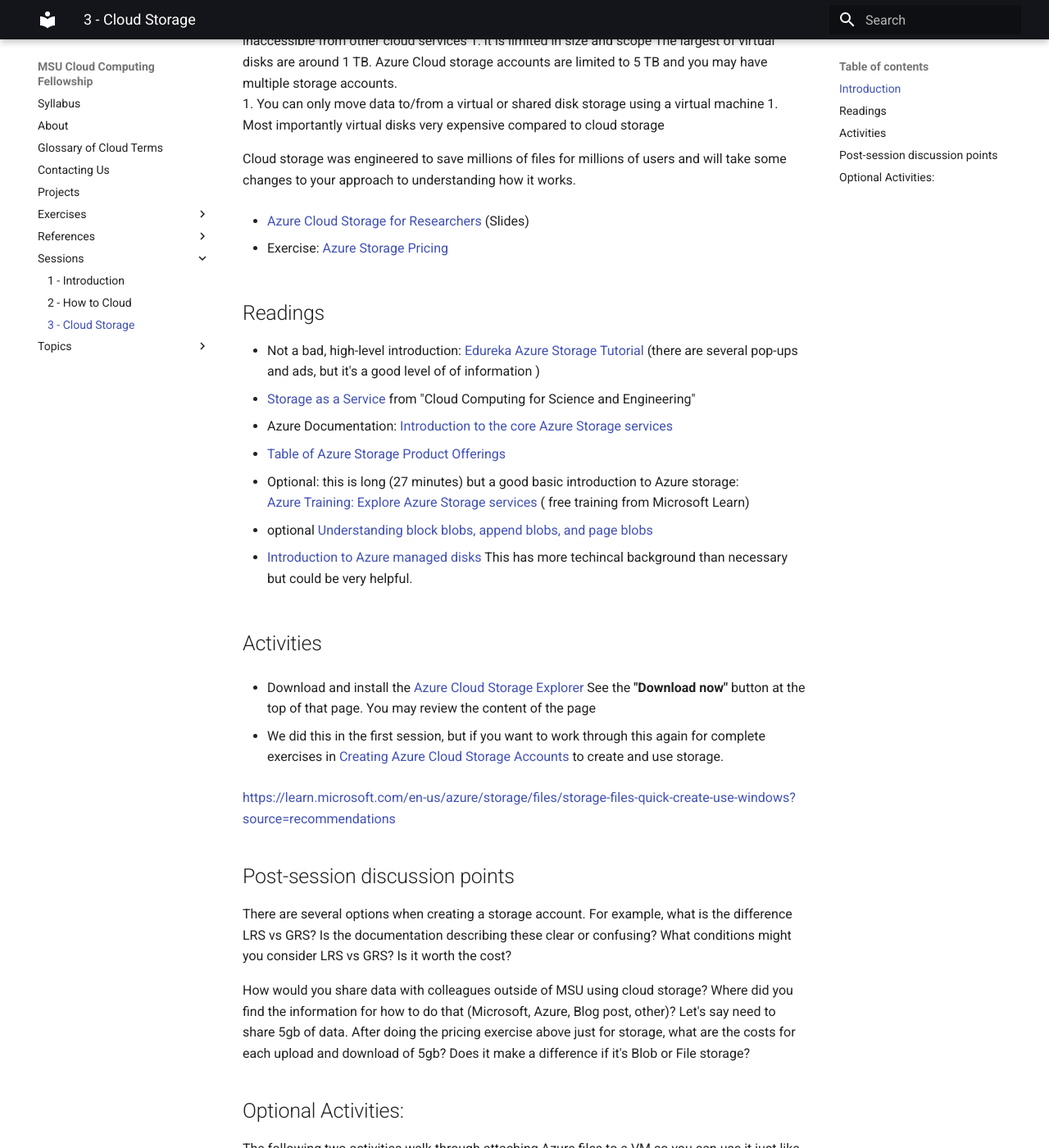
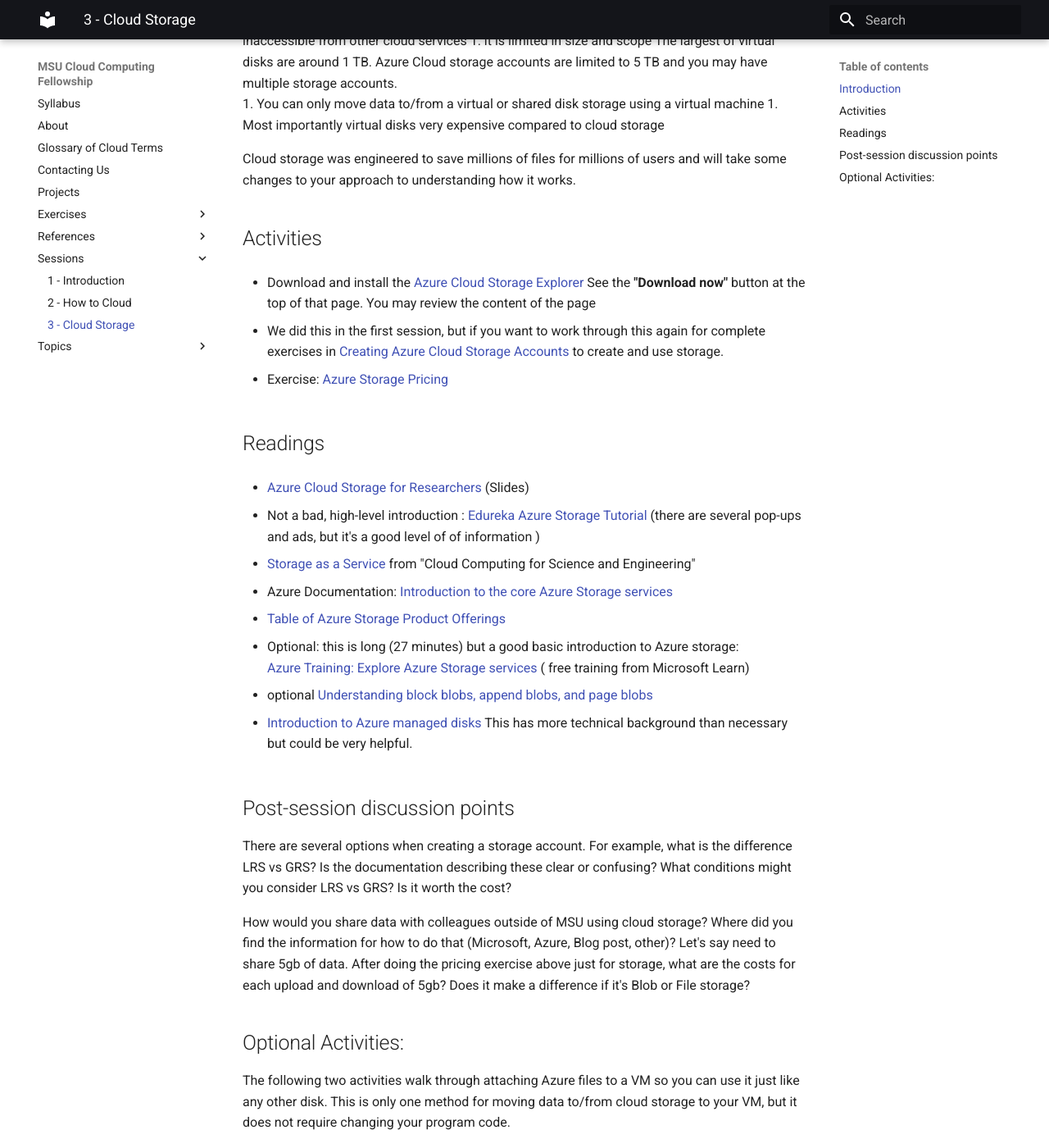
Before and after one commit to emtelgen/ccf23-testing, an MkDocs documentation site: the page built from docs/sessions/03_cloud_storage.md, in a window 1280 px wide and 1400 px high, scrolled down 676 px. Shown: the whole window at 82% size. Built offline with MkDocs 1.6.1 and Material for MkDocs 9.7.7, drawn with Linux system fonts in a browser that asks for light colours; some of the changed lines change nothing that is shown.

Commit message:
better org of storage session for #9

```diff
--- a/docs/sessions/03_cloud_storage.md
+++ b/docs/sessions/03_cloud_storage.md
@@ -17,14 +17,23 @@
 
 Cloud storage was engineered to save millions of files for millions of users and will take some changes to your approach to understanding how it works.
 
+## Activities
+
+- Download and install the [Azure Cloud Storage Explorer](https://azure.microsoft.com/en-us/features/storage-explorer/)  See the **"Download now"** button at the top of that page.  You may review the content of the page
+
+- We did this in the first session, but if you want to work through this again for complete exercises in [Creating Azure Cloud Storage Accounts](../exercises/exercise_create_storage_account.md) to create and use storage.
+
+
+- Exercise: [Azure Storage Pricing](../exercises/storage_pricing_exercise.md)
+
+<!-- https://learn.microsoft.com/en-us/azure/storage/files/storage-files-quick-create-use-windows?source=recommendations -->
+
+## Readings
+
 
 - [Azure Cloud Storage for Researchers](../topics/azure_cloud_storage_for_researchers.html) (Slides)
 
-- Exercise: [Azure Storage Pricing](../exercises/storage_pricing_exercise.md)
-
-## Readings
-
-- Not a bad, high-level introduction: [Edureka Azure Storage Tutorial](https://www.edureka.co/blog/azure-storage-tutorial/)  (there are several pop-ups and ads, but it's a good level of of information )
+- Not a bad, high-level introduction : [Edureka Azure Storage Tutorial](https://www.edureka.co/blog/azure-storage-tutorial/)  (there are several pop-ups and ads, but it's a good level of of information )
 - [Storage as a Service](https://s3.us-east-2.amazonaws.com/a-book/storage.html) from "Cloud Computing for Science and Engineering"
 - Azure Documentation: [Introduction to the core Azure Storage services
 ](https://docs.microsoft.com/en-us/azure/storage/common/storage-introduction)
@@ -33,15 +42,8 @@
     [Azure Training: Explore Azure Storage services](https://docs.microsoft.com/en-us/learn/modules/azure-storage-fundamentals/) ( free training from Microsoft Learn)
 - optional [Understanding block blobs, append blobs, and page blobs](https://docs.microsoft.com/en-us/rest/api/storageservices/understanding-block-blobs--append-blobs--and-page-blobs)
 
-- [Introduction to Azure managed disks](https://learn.microsoft.com/en-us/azure/virtual-machines/managed-disks-overview)  This has more techincal background than necessary but could be very helpful.
+- [Introduction to Azure managed disks](https://learn.microsoft.com/en-us/azure/virtual-machines/managed-disks-overview)  This has more technical background than necessary but could be very helpful.
 
-## Activities
-
-- Download and install the [Azure Cloud Storage Explorer](https://azure.microsoft.com/en-us/features/storage-explorer/)  See the **"Download now"** button at the top of that page.  You may review the content of the page
-
-- We did this in the first session, but if you want to work through this again for complete exercises in [Creating Azure Cloud Storage Accounts](../exercises/exercise_create_storage_account.md) to create and use storage.
-
-https://learn.microsoft.com/en-us/azure/storage/files/storage-files-quick-create-use-windows?source=recommendations
 
 ## Post-session discussion points
 
```
